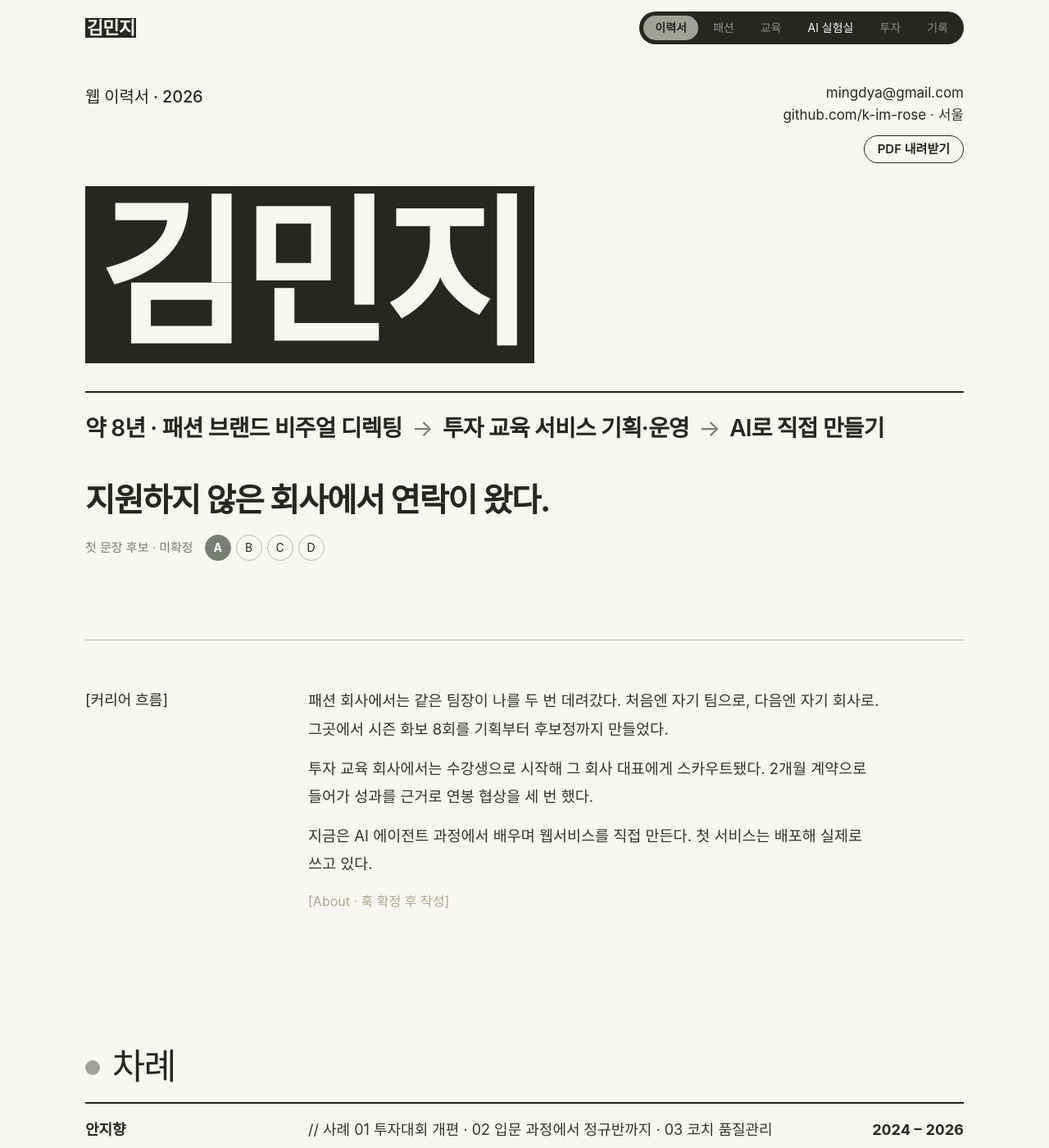
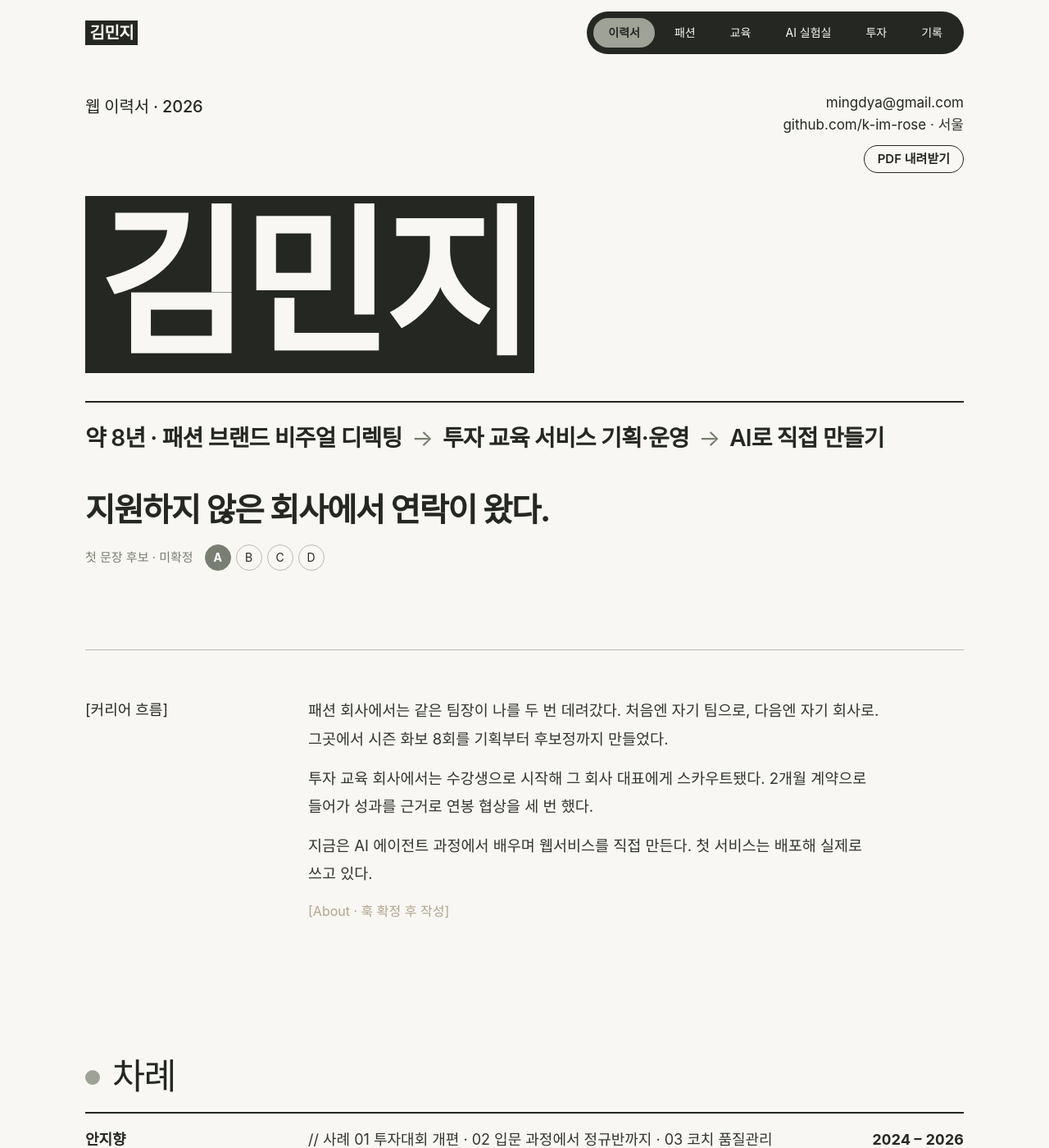
Before and after one commit to k-im-rose/k-im-rose.github.io, a Jekyll site: the page built from draft-cv.html, in a window 1280 px wide and 1400 px high. Shown: the whole window at 82% size. Built offline with Jekyll 4.4.1, drawn with Linux system fonts in a browser that asks for light colours; some web fonts are replaced.

Commit message:
이력서 시안: 결과 위 구분선 제거, 로고 여백·카테고리 띠 두께, 카테고리 글자 통일
- 결과 상자 바로 위 줄의 선 없앰
- 로고 상자 안 여백을 글자 윤곽 기준 0.3em으로 넉넉하게
- 카테고리 띠 안쪽 여백 키워 더 두껍게, 글자는 모두 아이보리(선택 칸만 밝은 세이지)

Co-Authored-By: Claude Opus 5.5 <noreply@anthropic.com>

```diff
--- a/assets/css/cv.css
+++ b/assets/css/cv.css
@@ -358,3 +358,21 @@ html { scroll-padding-top: 84px; }
   html { scroll-padding-top: 116px; }
 }
 @media print { .site-head { display: none; } }
+
+/* ═════ 9차 ═════ */
+/* 결과 상자 바로 위 줄의 구분선 없앰 (상자로 구분되므로) */
+.case dt:has(+ dd + dt.res), .case dd:has(+ dt.res) { border-bottom-color: transparent; }
+@media (max-width: 720px) { .case dt.res { border-top-color: transparent; } }
+
+/* 로고: 상자 안 여백을 넉넉하게. 글자 윤곽 기준 네 방향 0.3em */
+.logo { font-size: 20px; padding: 0.292em 0.249em 0.292em 0.279em; }
+
+/* 카테고리 띠: 더 두껍게, 글자는 모두 아이보리(선택된 칸만 밝은 세이지) */
+.cats { padding: 8px; gap: 6px; }
+.cats a, .cats span { padding: 9px 18px; font-size: 14px; }
+.cats .soon { color: var(--paper); }
+@media (max-width: 720px) {
+  .logo { font-size: 18px; }
+  .cats { padding: 6px; gap: 4px; }
+  .cats a, .cats span { padding: 8px 14px; font-size: 13px; }
+}
```
